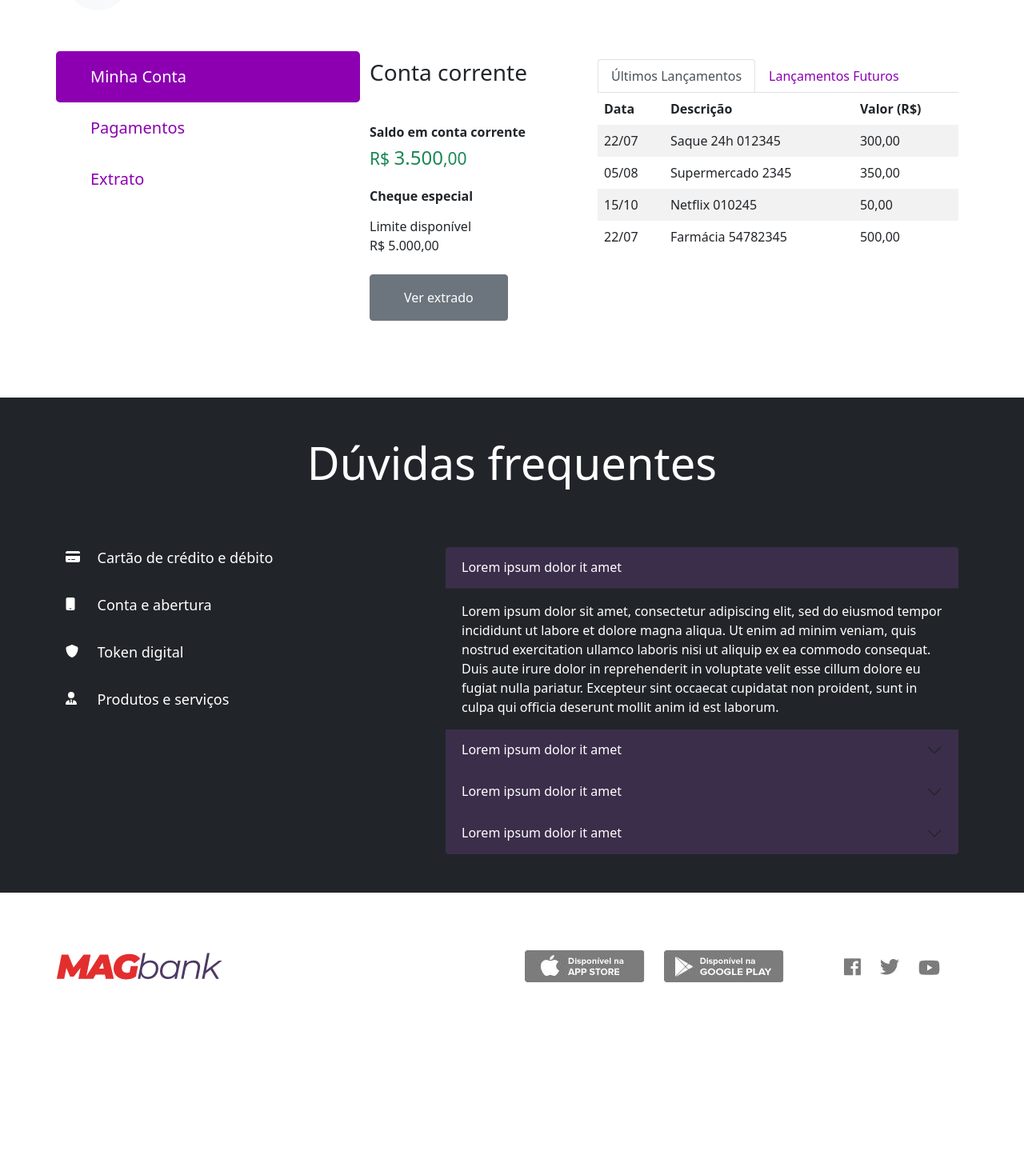
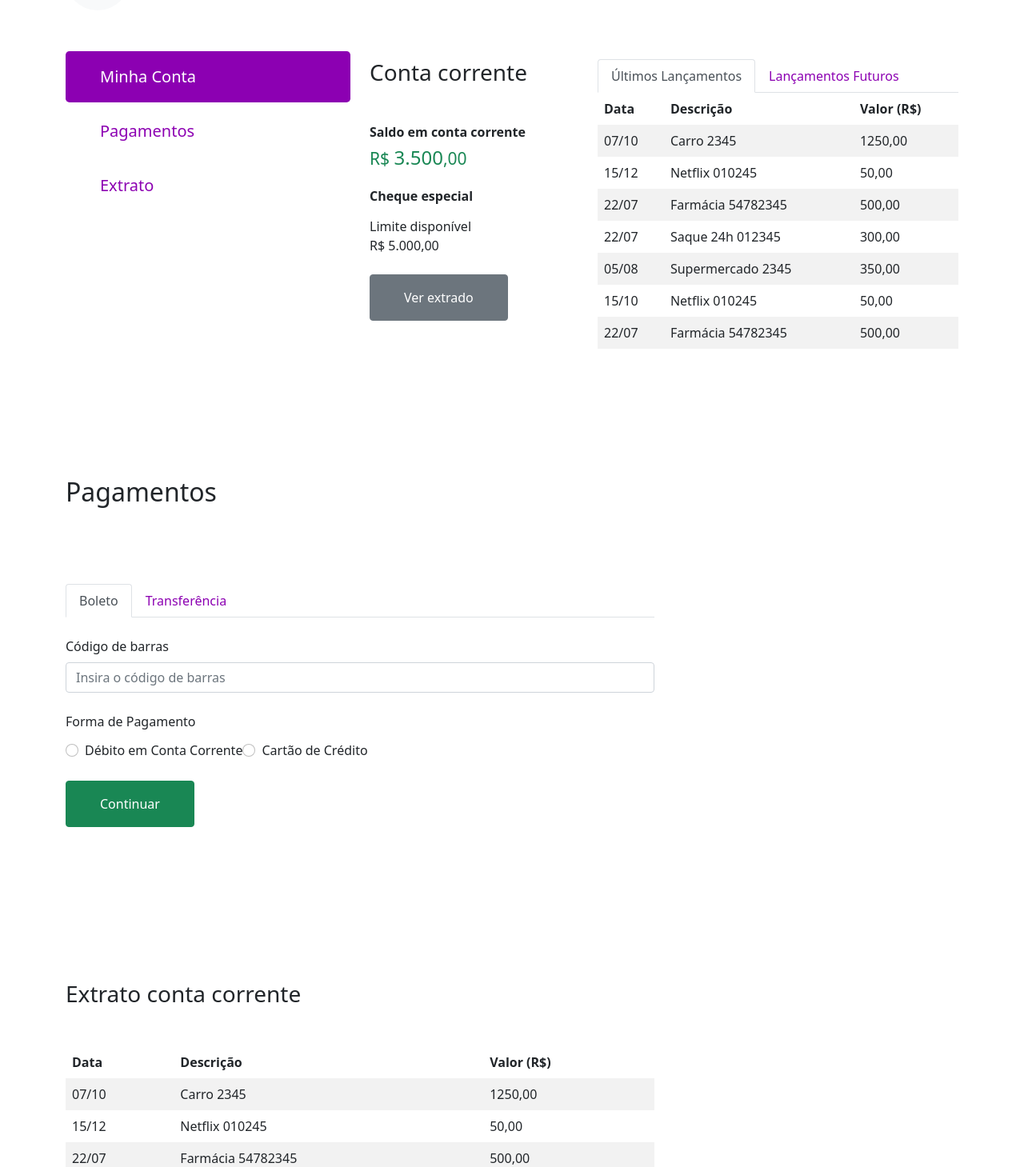
Before and after one commit to Wellyngtonkuhn/megabank, a React (Create React App) app: page /dashboard in a window 1280 px wide. Shown: the part 211-1670 px from the top of the page at 80% size. Before the commit the page ends 1511 px from the top, so only its background shows below. Built offline with nearby package versions, Linux system fonts and the light colour scheme.

Commit message:
Trabalhando nos componetes do dashboard

```diff
--- a/src/App.scss
+++ b/src/App.scss
@@ -8,5 +8,4 @@
     padding: 0;
     margin: 0;
     box-sizing: border-box;
-    overflow-x: hidden;
 }
--- a/src/_variables.scss
+++ b/src/_variables.scss
@@ -1,2 +1,3 @@
 $color-primary: #8c00b2;
 $color-secondary: #fa5656;
+$color-muted: #7c7c7c;
--- /dev/null
+++ b/src/componentes/dashboard/ContaCorrente.js
@@ -0,0 +1,87 @@
+import { Col, Button, Tabs, Tab, Table } from "react-bootstrap";
+
+export default function ContaCorrente({ data }) {
+  const { extrato } = data;
+
+  function handleLastedData(item, key) {
+    return (
+      <>
+        <tr key={key}>
+          <td>{item.date}</td>
+          <td>{item.description}</td>
+          <td>{item.value}</td>
+        </tr>
+      </>
+    );
+  }
+
+  function handleFutureData(item, key) {
+    return (
+      <>
+        <tr key={key}>
+          <td>{item.date}</td>
+          <td>{item.description}</td>
+          <td>{item.value}</td>
+        </tr>
+      </>
+    );
+  }
+
+  return (
+    <>
+      <Col xs={12} lg={3} className="my-lg-5 pt-lg-5">
+        <h3 className="user-content my-5">Conta corrente</h3>
+        <h6 className="user-content">
+          <b>Saldo em conta corrente</b>
+        </h6>
+        <h4 className="user-content mb-4 text-success">
+          <small>R$ </small>3.500<small>,00</small>
+        </h4>
+        <h6 className="user-content my-3">
+          <b>Cheque especial</b>
+        </h6>
+        <p className="mb-0">Limite disponível</p>
+        <p className="mb-4">R$ 5.000,00</p>
+        <Button variant="secondary">Ver extrado</Button>
+      </Col>
+
+      <Col xs={12} lg={5} className="mt-lg-5">
+        <Tabs defaultActiveKey="latest" className="mt-5 pt-lg-5">
+          <Tab
+            className="tab-title"
+            eventKey="latest"
+            title="Últimos Lançamentos"
+          >
+            <Table striped borderless>
+              <thead>
+                <tr>
+                  <th>Data</th>
+                  <th>Descrição</th>
+                  <th>Valor (R$)</th>
+                </tr>
+              </thead>
+              <tbody>{extrato.map(handleLastedData)}</tbody>
+            </Table>
+          </Tab>
+
+          <Tab
+            className="tab-title"
+            eventKey="futures"
+            title="Lançamentos Futuros"
+          >
+            <Table striped borderless>
+              <thead>
+                <tr>
+                  <th>Data</th>
+                  <th>Descrição</th>
+                  <th>Valor (R$)</th>
+                </tr>
+              </thead>
+              <tbody>{extrato.map(handleFutureData)}</tbody>
+            </Table>
+          </Tab>
+        </Tabs>
+      </Col>
+    </>
+  );
+}
--- /dev/null
+++ b/src/componentes/dashboard/Extrato.js
@@ -0,0 +1,35 @@
+import { Col, Table } from "react-bootstrap";
+
+export default function Extrato({ data }) {
+  const { extrato } = data;
+
+  function handleExtrato(item, key) {
+    return (
+      <>
+        <tr key={key}>
+          <td>{item.date}</td>
+          <td>{item.description}</td>
+          <td>{item.value}</td>
+        </tr>
+      </>
+    );
+  }
+
+  return (
+    <>
+      <Col xs={12} lg={8} className="my-lg-5 pt-lg-5">
+        <h3 className="user-content my-5">Extrato conta corrente</h3>
+        <Table striped borderless>
+          <thead>
+            <tr>
+              <th>Data</th>
+              <th>Descrição</th>
+              <th>Valor (R$)</th>
+            </tr>
+          </thead>
+          <tbody>{extrato.map(handleExtrato)}</tbody>
+        </Table>
+      </Col>
+    </>
+  );
+}
--- /dev/null
+++ b/src/componentes/dashboard/Pagamentos.js
@@ -0,0 +1,56 @@
+
+
+import { Col, Button, Tabs, Tab, Form } from "react-bootstrap"
+
+
+export default function Pagamentos(){
+
+
+
+    return (
+      <>
+        <Col xs={12} lg={8} className="my-lg-5 pt-lg-5">
+          <h2 className="mt-5">Pagamentos</h2>
+          <Tabs defaultActiveKey="boleto" className="mt-5 pt-lg-5">
+            <Tab className="tab-title" eventKey="boleto" title="Boleto">
+              <Form>
+                <Form.Group className="my-4" controlId="formBarCode">
+                  <Form.Label>Código de barras</Form.Label>
+                  <Form.Control
+                    type="number"
+                    placeholder="Insira o código de barras"
+                  />
+                </Form.Group>
+
+                <Form.Group controlId="formPagamentoTipo">
+                  <Form.Label>Forma de Pagamento</Form.Label>
+                  <div className="d-flex mt-1 mb-4">
+                    <Form.Check
+                      type="radio"
+                      id="debito"
+                      label="Débito em Conta Corrente"
+                      name="metodoDePagamento"
+                    />
+                    <Form.Check
+                      type="radio"
+                      id="cartao"
+                      className="ml-3"
+                      label="Cartão de Crédito"
+                      name="metodoDePagamento"
+                    />
+                  </div>
+                </Form.Group>
+                <Button className="btn-success">Continuar</Button>
+              </Form>
+            </Tab>
+
+            <Tab
+              className="tab-title"
+              eventKey="transferencia"
+              title="Transferência"
+            ></Tab>
+          </Tabs>
+        </Col>
+      </>
+    );
+}
--- a/src/views/Dashboard.js
+++ b/src/views/Dashboard.js
@@ -1,25 +1,68 @@
+import { useState } from "react";
+import { Link } from "react-router-dom";
+import { Container, Row, Col, Button } from "react-bootstrap";
 
+import { FontAwesomeIcon } from "@fortawesome/react-fontawesome";
+import { faCircle, faUser } from "@fortawesome/free-solid-svg-icons";
 
-import { Container, Row, Col, Button, Tabs, Tab, Table } from "react-bootstrap"
-import { FontAwesomeIcon } from "@fortawesome/react-fontawesome"
-import { faCircle, faUser } from "@fortawesome/free-solid-svg-icons"
+import ContaCorrente from "../componentes/dashboard/ContaCorrente";
+import Pagamentos from "../componentes/dashboard/Pagamentos";
+import Extrato from "../componentes/dashboard/Extrato";
 
-import './scss/Dashboard.scss'
+import "./scss/Dashboard.scss";
 
-export default function DashBoard(){
+export default function DashBoard() {
+  const data = {
+    lastedDate: [
+      { date: "22/07", description: "Saque 24h 012345", value: "300,00" },
+      { date: "05/08", description: "Supermercado 2345", value: "350,00" },
+      { date: "15/10", description: "Netflix 010245", value: "50,00" },
+      { date: "22/07", description: "Farmácia 54782345", value: "500,00" },
+    ],
 
-    const latestData= [
-        {date: '22/07', description: 'Saque 24h 012345', value: '300,00'},
-        {date: '05/08', description: 'Supermercado 2345', value: '350,00'},
-        {date: '15/10', description: 'Netflix 010245', value: '50,00'},
-        {date: '22/07', description: 'Farmácia 54782345', value: '500,00'},
-    ]
+    futureDate: [
+      { date: "07/10", description: "Carro 2345", value: "1250,00" },
+      { date: "15/12", description: "Netflix 010245", value: "50,00" },
+      { date: "22/07", description: "Farmácia 54782345", value: "500,00" },
+    ],
+    extrato: [
+      { date: "07/10", description: "Carro 2345", value: "1250,00" },
+      { date: "15/12", description: "Netflix 010245", value: "50,00" },
+      { date: "22/07", description: "Farmácia 54782345", value: "500,00" },
+      { date: "22/07", description: "Saque 24h 012345", value: "300,00" },
+      { date: "05/08", description: "Supermercado 2345", value: "350,00" },
+      { date: "15/10", description: "Netflix 010245", value: "50,00" },
+      { date: "22/07", description: "Farmácia 54782345", value: "500,00" },
+    ],
+  };
 
-    const futureDate= [
-        {date: '07/10', description: 'Carro 2345', value: '1250,00'},
-        {date: '15/12', description: 'Netflix 010245', value: '50,00'},
-        {date: '22/07', description: 'Farmácia 54782345', value: '500,00'},
-    ]
+  const [activeLink, setActiveLink] = useState(0);
+
+  const link = [
+    { text: "Minha Conta", path: "/dashboard" },
+    { text: "Pagamentos", path: "/dashboard/pagamentos" },
+    { text: "Extrato", path: "/dashboard/extrato" },
+  ];
+
+  function handleLink(item, key) {
+    return (
+      <>
+        <Link to={item.path} key={key}>
+          <Button
+            className={`dashboard-button ${
+              key === activeLink ? "ativo" : ""
+            } mb-1`}
+            variant="link"
+            block
+            size="lg"
+            onClick={() => setActiveLink(key)}
+          >
+            {item.text}
+          </Button>
+        </Link>
+      </>
+    );
+  }
 
   return (
     <>
@@ -46,90 +89,11 @@ export default function DashBoard(){
                 <p className="text-muted">ag: 1234 c/c: 4321-5</p>
               </Col>
             </Row>
-              <Row>
-                <Button
-                  className="dashboard-button ativo"
-                  variant="link"
-                  size="lg"
-                >
-                  Minha Conta
-                </Button>
-                <Button className="dashboard-button" variant="link" size="lg">
-                  Pagamentos
-                </Button>
-                <Button className="dashboard-button" variant="link" size="lg">
-                  Extrato
-                </Button>
-              </Row>
+            <Row>{link.map(handleLink)}</Row>
           </Col>
-
-            <Col xs={12} lg={3} className="my-lg-5 pt-lg-5">
-              <h3 className="user-content my-5">Conta corrente</h3>
-              <h6 className="user-content">
-                <b>Saldo em conta corrente</b>
-              </h6>
-              <h4 className="user-content mb-4 text-success">
-                <small>R$ </small>3.500<small>,00</small>
-              </h4>
-              <h6 className="user-content my-3">
-                <b>Cheque especial</b>
-              </h6>
-              <p className="mb-0">Limite disponível</p>
-              <p className="mb-4">R$ 5.000,00</p>
-              <Button variant="secondary">Ver extrado</Button>
-            </Col>
-
-            <Col xs={12} lg={5} className="mt-lg-5">
-              <Tabs defaultActiveKey="latest" className="mt-5 pt-lg-5">
-                <Tab
-                  eventKey="latest"
-                  title="Últimos Lançamentos"
-                >
-                  <Table striped borderless>
-                    <thead>
-                      <tr>
-                        <th>Data</th>
-                        <th>Descrição</th>
-                        <th>Valor (R$)</th>
-                      </tr>
-                    </thead>
-                    <tbody>
-                      {latestData.map(({ date, description, value }) => (
-                        <tr>
-                          <td>{date}</td>
-                          <td>{description}</td>
-                          <td>{value}</td>
-                        </tr>
-                      ))}
-                    </tbody>
-                  </Table>
-                </Tab>
-
-                <Tab
-                  eventKey="futures"
-                  title="Lançamentos Futuros"
-                >
-                    <Table striped borderless>
-                    <thead>
-                      <tr>
-                        <th>Data</th>
-                        <th>Descrição</th>
-                        <th>Valor (R$)</th>
-                      </tr>
-                    </thead>
-                    <tbody>
-                      {futureDate.map(({ date, description, value }) => (
-                        <tr>
-                          <td>{date}</td>
-                          <td>{description}</td>
-                          <td>{value}</td>
-                        </tr>
-                      ))}
-                    </tbody>
-                  </Table>
-                </Tab>
-              </Tabs>
-            </Col>
+          <ContaCorrente data={data} />
+          <Pagamentos />
+          <Extrato data={data} />
         </Row>
       </Container>
     </>
--- a/src/views/scss/Dashboard.scss
+++ b/src/views/scss/Dashboard.scss
@@ -10,7 +10,7 @@
     top: 50%;
     left: 50%;
     transform: translate(-50%, -100%);
-    color: #7c7c7c;
+    color: $color-muted;
 }
 
 .icon-circle{
@@ -25,19 +25,21 @@
     overflow-y: hidden ;
 }
 
-.btn{
-    text-align: left;
-}
-
 .dashboard-button{
     color: $color-primary;
     text-decoration: none;
+    text-align: left;
+    width: 100%;
 }
 
-.dashboard-button:hover, .ativo {
+.ativo {
     color: #fff;
     background-color: $color-primary;
     text-decoration: none;
+}
+.dashboard-button:hover{
+    background-color: $color-muted;
+    color: #fff;
 }
 
 .user-content{
```
Also changed, not shown: src/componentes/blog/BlogList.js (+33 -22 lines). Lines whose indentation alone changed are shown as unchanged.
